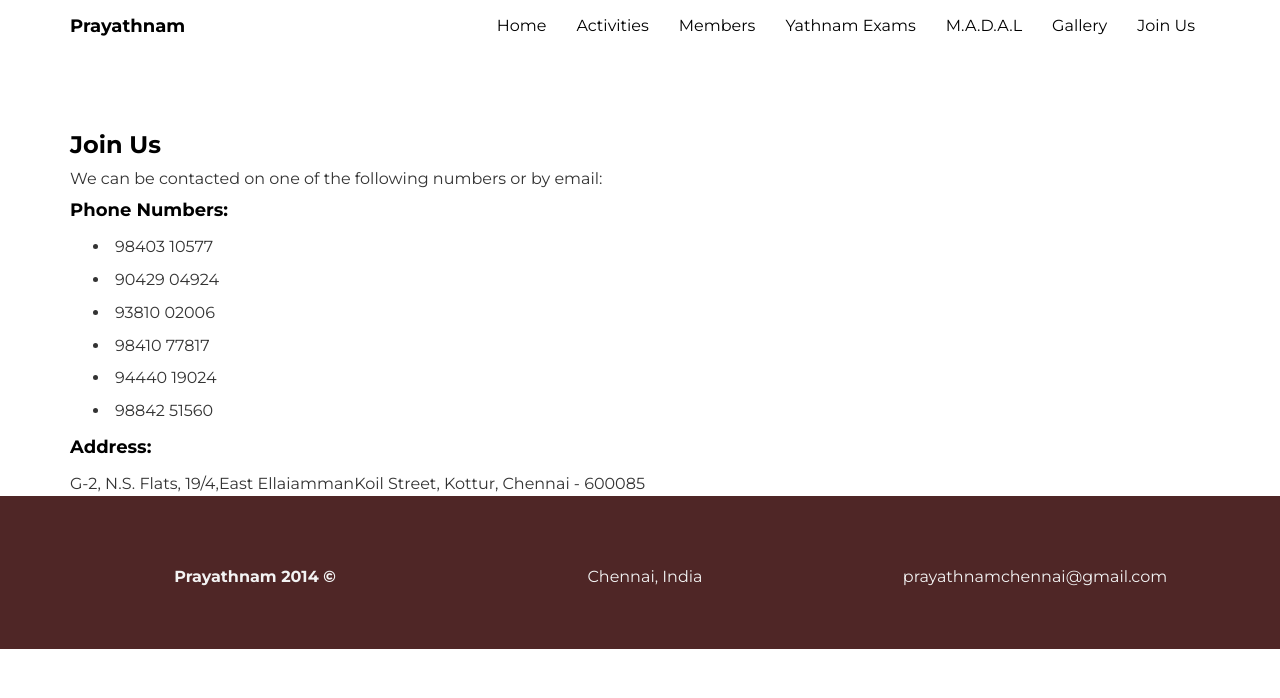
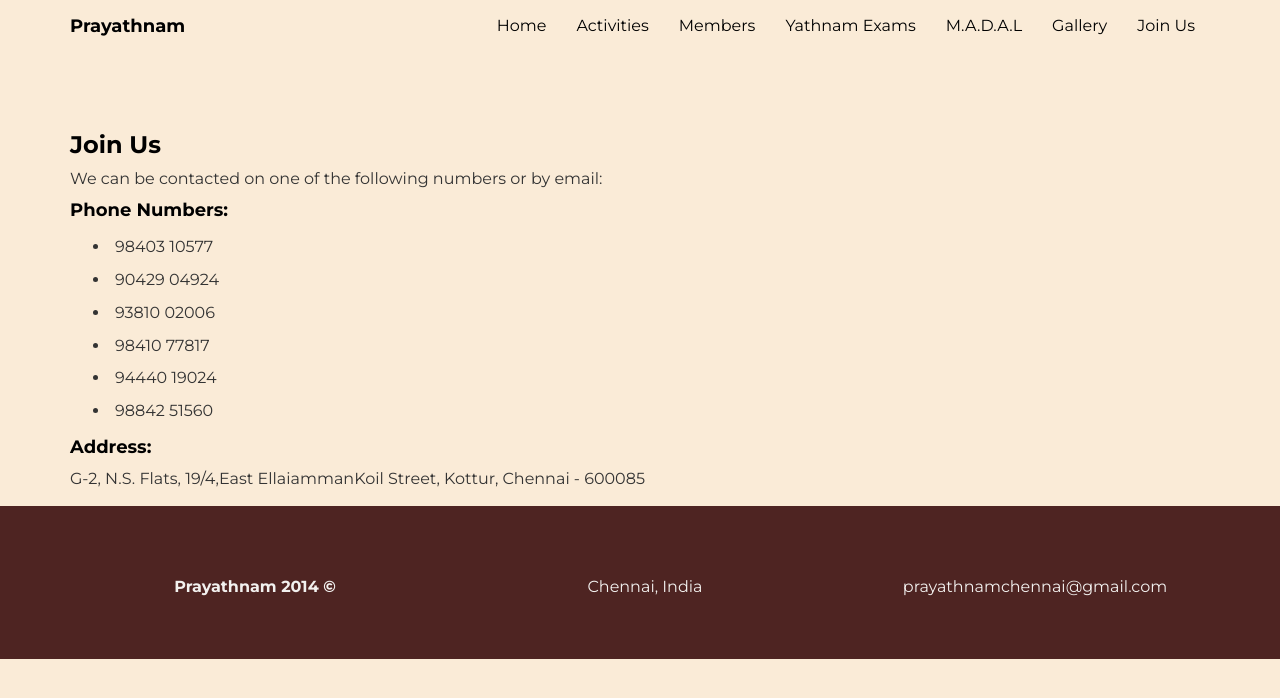
Before and after one commit to prayathnam/prayathnam.github.io, a Jekyll site: the page built from joinUs/index.html, in a window 1280 px wide. Shown: the top 698 px of the page. Built offline with Jekyll 4.4.1, drawn with Linux system fonts in a browser that asks for light colours; nearby versions of some CDN libraries; Markdown is read by kramdown in place of the engine named in the settings.

Commit message:
Added AntiqueWhite background color and fixed padding for joinUs page

```diff
--- a/assets/css/style.css
+++ b/assets/css/style.css
@@ -51,6 +51,7 @@ body {
     font-family: 'Montserrat', sans-serif;
     font-weight: 400;
     font-size: 16px;
+    background-color: #faebd7;
 
     -webkit-font-smoothing: antialiased;
     -webkit-overflow-scrolling: touch;
--- a/joinUs/index.html
+++ b/joinUs/index.html
@@ -15,6 +15,6 @@ layout: default
 		<li class="li-padded">94440 19024</li>
 		<li class="li-padded">98842 51560</li>
 	</ul>
-	  <h4 class="padded-bottom">Address:</h4>
-	  G-2, N.S. Flats, 19/4,East EllaiammanKoil Street, Kottur, Chennai - 600085
+	  <h4>Address:</h4>
+	  <p class="padded-bottom">G-2, N.S. Flats, 19/4,East EllaiammanKoil Street, Kottur, Chennai - 600085</p>
 </div>
```
